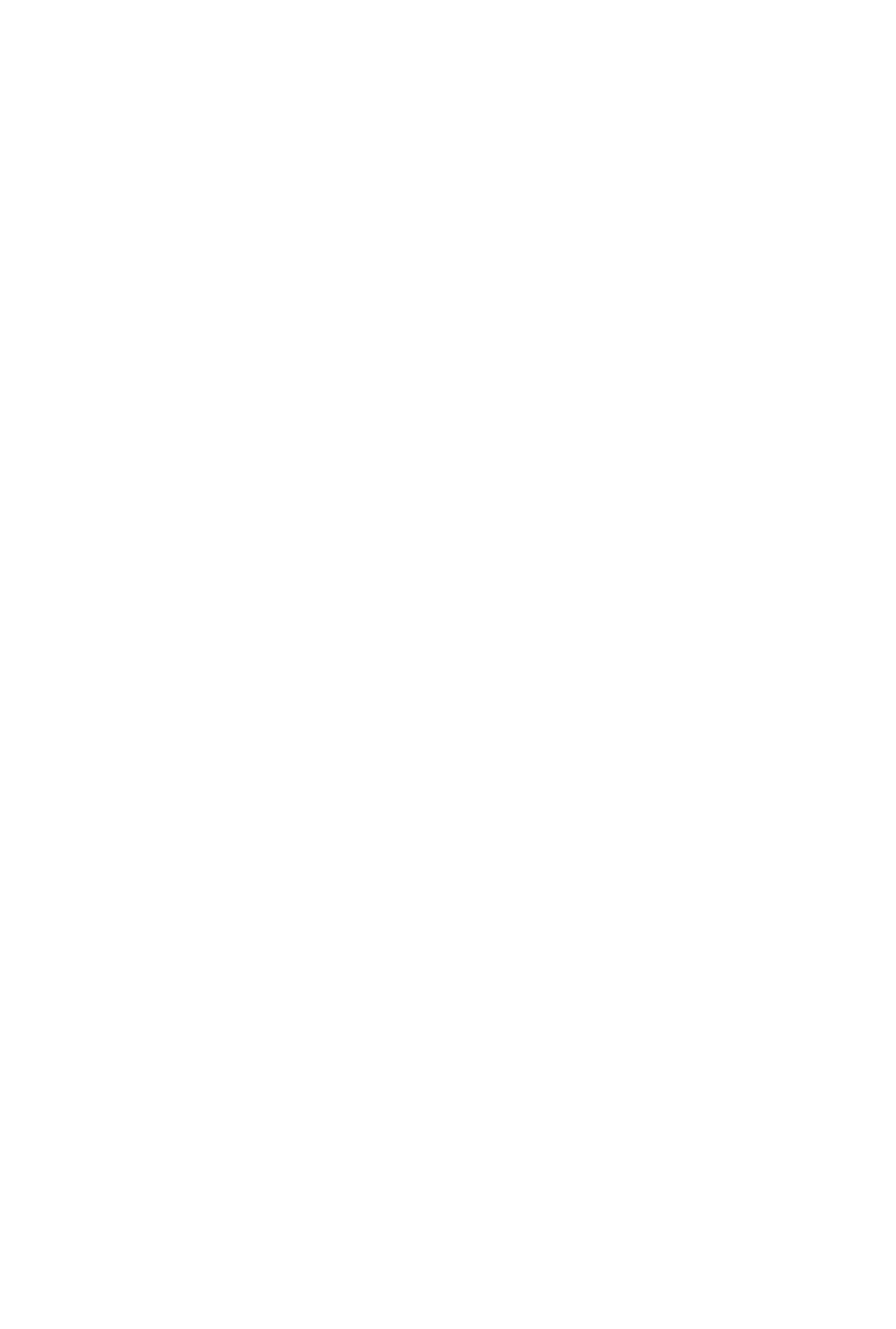
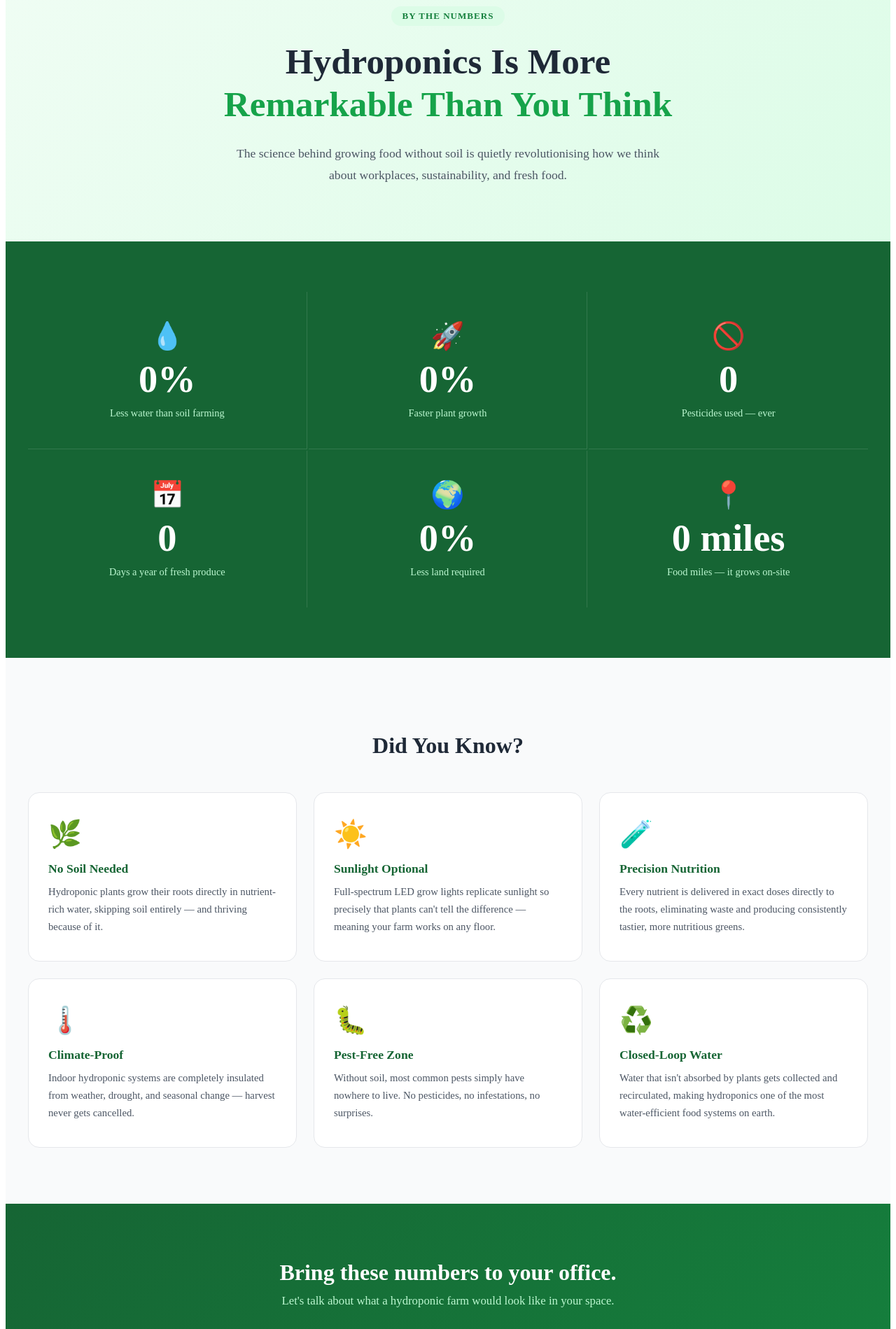
Before and after one commit to jzon-03/green-office-farms, an Angular app: page /fun-facts in a window 1280 px wide. Before the commit this address led to /. Shown: the part 180-2079 px from the top of the page at 70% size. Before the commit the page ends 800 px from the top, so only its background shows below. Built offline with nearby package versions, Linux system fonts and the light colour scheme.

Commit message:
Added fun facts

```diff
--- a/src/app/app-module.ts
+++ b/src/app/app-module.ts
@@ -11,6 +11,7 @@ import { HowItWorksComponent } from './components/how-it-works/how-it-works.comp
 import { AboutComponent } from './components/about/about.component';
 import { ContactComponent } from './components/contact/contact.component';
 import { SafePipe } from './safe.pipe';
+import { FunFactsComponent } from './components/fun-facts/fun-facts.component';
 
 @NgModule({
   declarations: [
@@ -23,6 +24,7 @@ import { SafePipe } from './safe.pipe';
     AboutComponent,
     ContactComponent,
     SafePipe,
+    FunFactsComponent,
   ],
   imports: [
     BrowserModule,
--- a/src/app/app-routing-module.ts
+++ b/src/app/app-routing-module.ts
@@ -7,6 +7,7 @@ import { SolutionsComponent } from './components/solutions/solutions.component';
 import { HowItWorksComponent } from './components/how-it-works/how-it-works.component';
 import { AboutComponent } from './components/about/about.component';
 import { ContactComponent } from './components/contact/contact.component';
+import { FunFactsComponent } from './components/fun-facts/fun-facts.component';
 
 const routes: Routes = [
   {
@@ -18,6 +19,7 @@ const routes: Routes = [
       {path: 'how-it-works', component: HowItWorksComponent},
       {path: 'about', component: AboutComponent},
       {path: 'contact', component: ContactComponent},
+      {path: 'fun-facts', component: FunFactsComponent},
     ]
   }
 ];
--- a/src/app/components/base-nav/base-nav.component.html
+++ b/src/app/components/base-nav/base-nav.component.html
@@ -32,6 +32,10 @@
       <li>
         <a routerLink="/about" [routerLinkActive]="['active']">About</a>
       </li>
+
+      <li>
+        <a routerLink="/fun-facts" [routerLinkActive]="['active']">Fun Facts</a>
+      </li>
     </ul>
 
 
--- /dev/null
+++ b/src/app/components/fun-facts/fun-facts.component.css
@@ -0,0 +1,207 @@
+.container {
+  max-width: 1200px;
+  margin: 0 auto;
+  padding: 0 30px;
+}
+
+.accent { color: #16a34a; }
+
+.section-title {
+  text-align: center;
+  font-size: 2rem;
+  font-weight: 700;
+  color: #1f2937;
+  margin-bottom: 48px;
+}
+
+
+/* ── Hero ── */
+.hero {
+  background: linear-gradient(135deg, #f0fdf4 0%, #dcfce7 100%);
+  padding: 100px 0 80px;
+  text-align: center;
+}
+
+.eyebrow {
+  display: inline-block;
+  background: #dcfce7;
+  color: #15803d;
+  font-size: 13px;
+  font-weight: 600;
+  letter-spacing: .08em;
+  text-transform: uppercase;
+  padding: 6px 16px;
+  border-radius: 30px;
+  margin-bottom: 20px;
+}
+
+.hero h1 {
+  font-size: clamp(2rem, 5vw, 3.2rem);
+  font-weight: 800;
+  color: #1f2937;
+  line-height: 1.2;
+  margin: 0 0 24px;
+}
+
+.hero-sub {
+  max-width: 640px;
+  margin: 0 auto;
+  font-size: 1.1rem;
+  color: #4b5563;
+  line-height: 1.75;
+}
+
+
+/* ── Stats ── */
+.stats-section {
+  background: #166534;
+  padding: 72px 0;
+}
+
+.stats-grid {
+  display: grid;
+  grid-template-columns: repeat(3, 1fr);
+  gap: 2px;
+}
+
+.stat-card {
+  text-align: center;
+  padding: 40px 24px;
+  border-right: 1px solid rgba(255,255,255,.12);
+  border-bottom: 1px solid rgba(255,255,255,.12);
+  transition: background .25s;
+}
+
+.stat-card:hover {
+  background: rgba(255,255,255,.06);
+}
+
+/* remove right border on every 3rd column */
+.stat-card:nth-child(3n) { border-right: none; }
+/* remove bottom border on last row */
+.stat-card:nth-last-child(-n+3) { border-bottom: none; }
+
+.stat-icon {
+  font-size: 2.4rem;
+  display: block;
+  margin-bottom: 12px;
+}
+
+.stat-number {
+  font-size: clamp(2.4rem, 5vw, 3.4rem);
+  font-weight: 800;
+  color: #fff;
+  line-height: 1;
+  margin-bottom: 10px;
+  font-variant-numeric: tabular-nums;
+}
+
+.stat-label {
+  font-size: .9rem;
+  color: #bbf7d0;
+  line-height: 1.5;
+}
+
+
+/* ── Facts ── */
+.facts-section {
+  padding: 80px 0;
+  background: #f9fafb;
+}
+
+.facts-grid {
+  display: grid;
+  grid-template-columns: repeat(3, 1fr);
+  gap: 24px;
+}
+
+.fact-card {
+  background: #fff;
+  border: 1px solid #e5e7eb;
+  border-radius: 16px;
+  padding: 36px 28px;
+  transition: transform .25s, box-shadow .25s;
+}
+
+.fact-card:hover {
+  transform: translateY(-4px);
+  box-shadow: 0 12px 32px rgba(0,0,0,.08);
+}
+
+.fact-icon {
+  font-size: 2.4rem;
+  display: block;
+  margin-bottom: 16px;
+}
+
+.fact-card h3 {
+  font-size: 1.1rem;
+  font-weight: 700;
+  color: #166534;
+  margin: 0 0 10px;
+}
+
+.fact-card p {
+  font-size: .92rem;
+  color: #4b5563;
+  line-height: 1.7;
+  margin: 0;
+}
+
+
+/* ── CTA ── */
+.cta {
+  background: linear-gradient(135deg, #166534 0%, #15803d 100%);
+  padding: 80px 0;
+  text-align: center;
+}
+
+.cta h2 {
+  font-size: 2rem;
+  font-weight: 800;
+  color: #fff;
+  margin: 0 0 12px;
+}
+
+.cta p {
+  color: #bbf7d0;
+  font-size: 1.05rem;
+  margin: 0 0 32px;
+}
+
+.cta-btn {
+  display: inline-block;
+  background: #fff;
+  color: #166534;
+  font-weight: 700;
+  padding: 14px 32px;
+  border-radius: 30px;
+  text-decoration: none;
+  transition: transform .25s, box-shadow .25s;
+}
+
+.cta-btn:hover {
+  transform: translateY(-2px);
+  box-shadow: 0 8px 24px rgba(0,0,0,.2);
+}
+
+
+/* ── Responsive ── */
+@media (max-width: 900px) {
+  .stats-grid { grid-template-columns: repeat(2, 1fr); }
+  .facts-grid  { grid-template-columns: repeat(2, 1fr); }
+
+  /* fix border logic for 2-col grid */
+  .stat-card:nth-child(3n)   { border-right: 1px solid rgba(255,255,255,.12); }
+  .stat-card:nth-last-child(-n+3) { border-bottom: 1px solid rgba(255,255,255,.12); }
+  .stat-card:nth-child(2n)   { border-right: none; }
+  .stat-card:nth-last-child(-n+2) { border-bottom: none; }
+}
+
+@media (max-width: 560px) {
+  .stats-grid { grid-template-columns: 1fr; }
+  .facts-grid  { grid-template-columns: 1fr; }
+
+  .stat-card { border-right: none; }
+  .stat-card:last-child { border-bottom: none; }
+}
--- /dev/null
+++ b/src/app/components/fun-facts/fun-facts.component.html
@@ -0,0 +1,44 @@
+<!-- Hero -->
+<section class="hero">
+  <div class="container">
+    <span class="eyebrow">By the Numbers</span>
+    <h1>Hydroponics Is More<br><span class="accent">Remarkable Than You Think</span></h1>
+    <p class="hero-sub">The science behind growing food without soil is quietly revolutionising how we think about workplaces, sustainability, and fresh food.</p>
+  </div>
+</section>
+
+<!-- Animated Stats -->
+<section class="stats-section">
+  <div class="container">
+    <div class="stats-grid">
+      <div class="stat-card" *ngFor="let s of stats" #statEl>
+        <span class="stat-icon">{{ s.icon }}</span>
+        <div class="stat-number">{{ s.current }}{{ s.suffix }}</div>
+        <div class="stat-label">{{ s.label }}</div>
+      </div>
+    </div>
+  </div>
+</section>
+
+<!-- Fact Cards -->
+<section class="facts-section">
+  <div class="container">
+    <h2 class="section-title">Did You Know?</h2>
+    <div class="facts-grid">
+      <div class="fact-card" *ngFor="let f of facts">
+        <span class="fact-icon">{{ f.icon }}</span>
+        <h3>{{ f.heading }}</h3>
+        <p>{{ f.body }}</p>
+      </div>
+    </div>
+  </div>
+</section>
+
+<!-- CTA -->
+<section class="cta">
+  <div class="container">
+    <h2>Bring these numbers to your office.</h2>
+    <p>Let's talk about what a hydroponic farm would look like in your space.</p>
+    <a class="cta-btn" routerLink="/contact">Schedule a Free Consultation</a>
+  </div>
+</section>
--- /dev/null
+++ b/src/app/components/fun-facts/fun-facts.component.ts
@@ -0,0 +1,86 @@
+import { Component, OnInit, OnDestroy, ElementRef, QueryList, ViewChildren } from '@angular/core';
+import { SeoService } from '../../seo.service';
+
+interface Stat {
+  target: number;
+  suffix: string;
+  label: string;
+  icon: string;
+  current: number;
+}
+
+@Component({
+  selector: 'app-fun-facts',
+  standalone: false,
+  templateUrl: './fun-facts.component.html',
+  styleUrl: './fun-facts.component.css',
+})
+export class FunFactsComponent implements OnInit, OnDestroy {
+  @ViewChildren('statEl') statEls!: QueryList<ElementRef>;
+
+  private observer!: IntersectionObserver;
+  private animated = false;
+
+  stats: Stat[] = [
+    { target: 95, suffix: '%', label: 'Less water than soil farming', icon: '💧', current: 0 },
+    { target: 50, suffix: '%', label: 'Faster plant growth', icon: '🚀', current: 0 },
+    { target: 0,  suffix: '',  label: 'Pesticides used — ever', icon: '🚫', current: 0 },
+    { target: 365, suffix: '', label: 'Days a year of fresh produce', icon: '📅', current: 0 },
+    { target: 90, suffix: '%', label: 'Less land required', icon: '🌍', current: 0 },
+    { target: 0,  suffix: ' miles', label: 'Food miles — it grows on-site', icon: '📍', current: 0 },
+  ];
+
+  facts = [
+    { icon: '🌿', heading: 'No Soil Needed', body: 'Hydroponic plants grow their roots directly in nutrient-rich water, skipping soil entirely — and thriving because of it.' },
+    { icon: '☀️', heading: 'Sunlight Optional', body: 'Full-spectrum LED grow lights replicate sunlight so precisely that plants can\'t tell the difference — meaning your farm works on any floor.' },
+    { icon: '🧪', heading: 'Precision Nutrition', body: 'Every nutrient is delivered in exact doses directly to the roots, eliminating waste and producing consistently tastier, more nutritious greens.' },
+    { icon: '🌡️', heading: 'Climate-Proof', body: 'Indoor hydroponic systems are completely insulated from weather, drought, and seasonal change — harvest never gets cancelled.' },
+    { icon: '🐛', heading: 'Pest-Free Zone', body: 'Without soil, most common pests simply have nowhere to live. No pesticides, no infestations, no surprises.' },
+    { icon: '♻️', heading: 'Closed-Loop Water', body: 'Water that isn\'t absorbed by plants gets collected and recirculated, making hydroponics one of the most water-efficient food systems on earth.' },
+  ];
+
+  constructor(private seo: SeoService) {}
+
+  ngOnInit(): void {
+    this.seo.set(
+      'Fun Hydroponics Facts | Green Office Farms',
+      'Discover surprising facts about hydroponics — 95% less water, zero pesticides, and fresh produce 365 days a year. Green Office Farms, Monroe County.',
+    );
+
+    this.observer = new IntersectionObserver(
+      ([entry]) => {
+        if (entry.isIntersecting && !this.animated) {
+          this.animated = true;
+          this.runCountUp();
+        }
+      },
+      { threshold: 0.2 },
+    );
+  }
+
+  ngAfterViewInit(): void {
+    // Observe the first stat element as a proxy for the whole grid
+    const first = this.statEls.first;
+    if (first) this.observer.observe(first.nativeElement);
+  }
+
+  ngOnDestroy(): void {
+    this.observer.disconnect();
+  }
+
+  private runCountUp(): void {
+    const duration = 1800;
+    const steps = 60;
+    const interval = duration / steps;
+
+    this.stats.forEach(stat => {
+      let step = 0;
+      const increment = stat.target / steps;
+      const timer = setInterval(() => {
+        step++;
+        stat.current = Math.min(Math.round(increment * step), stat.target);
+        if (step >= steps) clearInterval(timer);
+      }, interval);
+    });
+  }
+}
```
Also changed, not shown: 1 other file (tests, documents, lock files or other folders).
